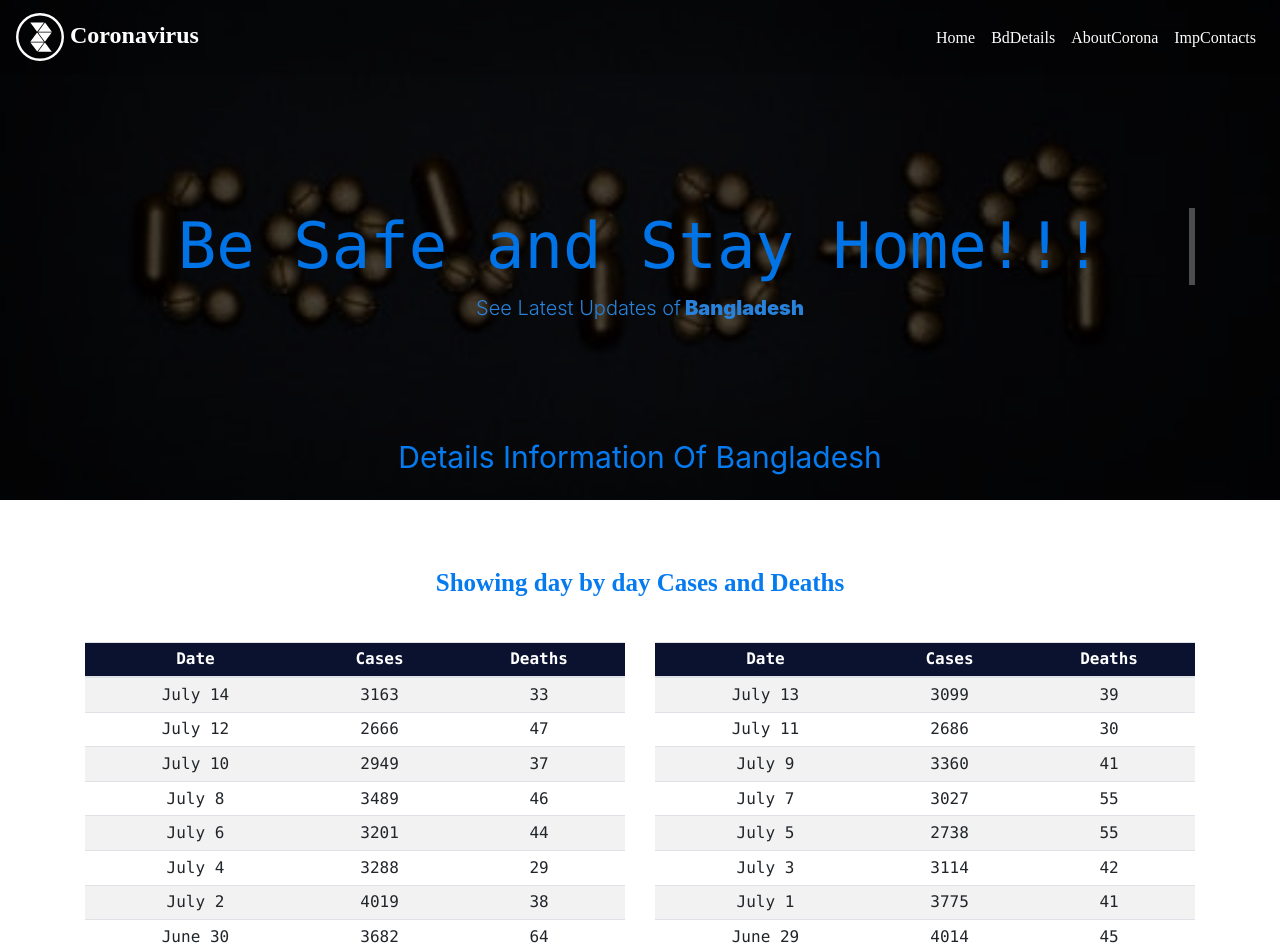
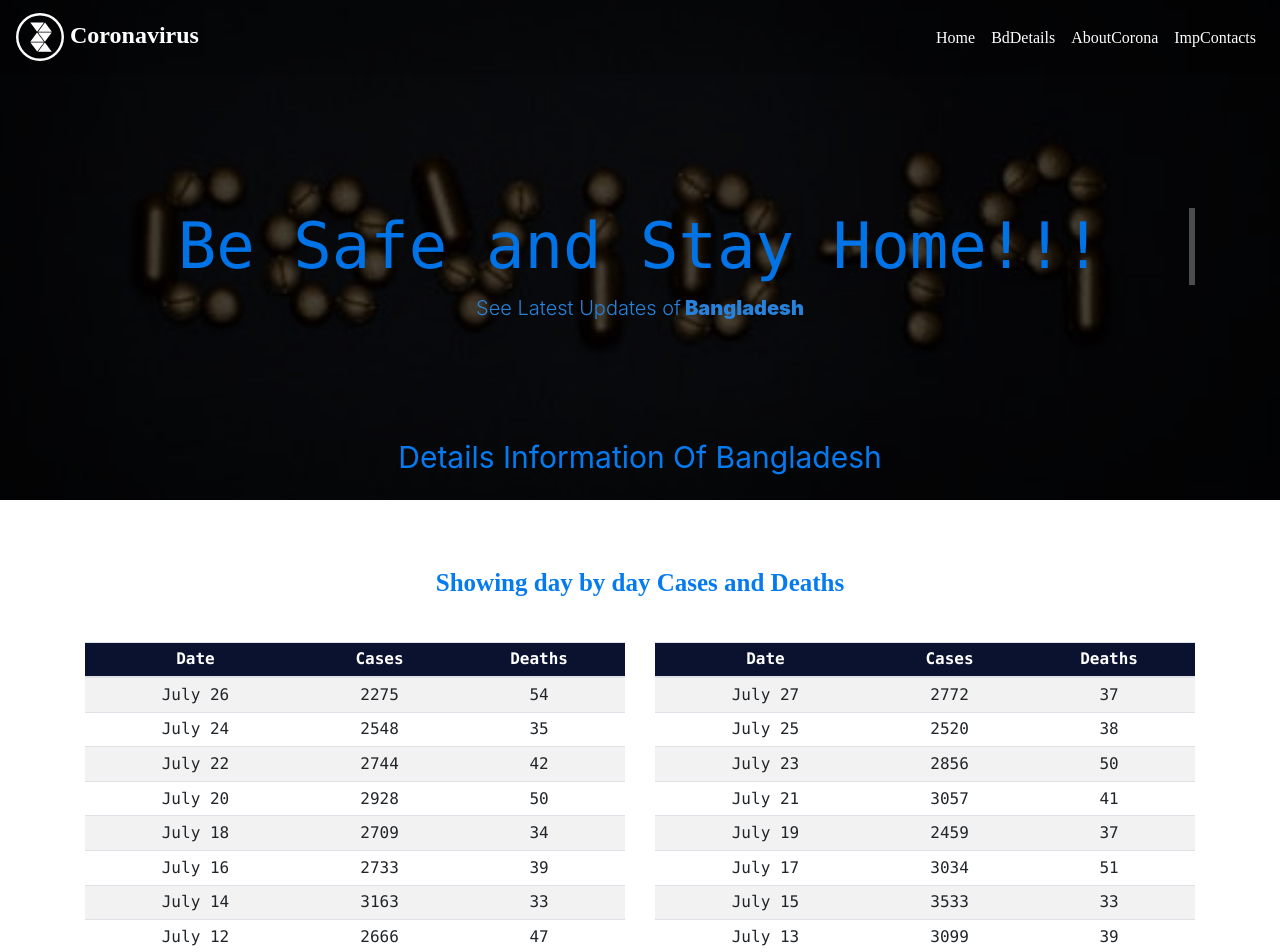
Before and after one commit to smdurjoy/covid, a React (Create React App) app: page /BdAllInfo in a window 1280 px wide. Shown: the top 952 px of the page. Built offline with nearby package versions, Linux system fonts and the light colour scheme; a web font is replaced by a local one.

Commit message:
update bd-details

```diff
--- a/src/components/BdAllInfo/BdAllInfo.js
+++ b/src/components/BdAllInfo/BdAllInfo.js
@@ -21,6 +21,71 @@ export default class BdAllInfo extends Component {
                                 </thead>
 
                                 <tbody>
+                                    <tr>
+                                        <td>July 27</td>
+                                        <td>2772</td>
+                                        <td>37</td>
+                                    </tr>
+                                    <tr>
+                                        <td>July 26</td>
+                                        <td>2275</td>
+                                        <td>54</td>
+                                    </tr>
+                                    <tr>
+                                        <td>July 25</td>
+                                        <td>2520</td>
+                                        <td>38</td>
+                                    </tr>
+                                    <tr>
+                                        <td>July 24</td>
+                                        <td>2548</td>
+                                        <td>35</td>
+                                    </tr>
+                                    <tr>
+                                        <td>July 23</td>
+                                        <td>2856</td>
+                                        <td>50</td>
+                                    </tr>
+                                    <tr>
+                                        <td>July 22</td>
+                                        <td>2744</td>
+                                        <td>42</td>
+                                    </tr>
+                                    <tr>
+                                        <td>July 21</td>
+                                        <td>3057</td>
+                                        <td>41</td>
+                                    </tr>
+                                    <tr>
+                                        <td>July 20</td>
+                                        <td>2928</td>
+                                        <td>50</td>
+                                    </tr>
+                                    <tr>
+                                        <td>July 19</td>
+                                        <td>2459</td>
+                                        <td>37</td>
+                                    </tr>
+                                    <tr>
+                                        <td>July 18</td>
+                                        <td>2709</td>
+                                        <td>34</td>
+                                    </tr>
+                                    <tr>
+                                        <td>July 17</td>
+                                        <td>3034</td>
+                                        <td>51</td>
+                                    </tr>
+                                    <tr>
+                                        <td>July 16</td>
+                                        <td>2733</td>
+                                        <td>39</td>
+                                    </tr>
+                                    <tr>
+                                        <td>July 15</td>
+                                        <td>3533</td>
+                                        <td>33</td>
+                                    </tr>
                                     <tr>
                                         <td>July 14</td>
                                         <td>3163</td>
@@ -651,6 +716,36 @@ export default class BdAllInfo extends Component {
 
                             <tbody>
                                 <tr>
+                                    <td>July 26</td>
+                                    <td>2275</td>
+                                    <td>54</td>
+                                </tr>
+                                <tr>
+                                    <td>July 24</td>
+                                    <td>2548</td>
+                                    <td>35</td>
+                                </tr>
+                                <tr>
+                                    <td>July 22</td>
+                                    <td>2744</td>
+                                    <td>42</td>
+                                </tr>
+                                <tr>
+                                    <td>July 20</td>
+                                    <td>2928</td>
+                                    <td>50</td>
+                                </tr>
+                                <tr>
+                                    <td>July 18</td>
+                                    <td>2709</td>
+                                    <td>34</td>
+                                </tr>
+                                <tr>
+                                    <td>July 16</td>
+                                    <td>2733</td>
+                                    <td>39</td>
+                                </tr>
+                                <tr>
                                     <td>July 14</td>
                                     <td>3163</td>
                                     <td>33</td>
@@ -972,6 +1067,41 @@ export default class BdAllInfo extends Component {
 
                                 <tbody>
                                     <tr>
+                                        <td>July 27</td>
+                                        <td>2772</td>
+                                        <td>37</td>
+                                    </tr>
+                                    <tr>
+                                        <td>July 25</td>
+                                        <td>2520</td>
+                                        <td>38</td>
+                                    </tr>
+                                    <tr>
+                                        <td>July 23</td>
+                                        <td>2856</td>
+                                        <td>50</td>
+                                    </tr>
+                                    <tr>
+                                        <td>July 21</td>
+                                        <td>3057</td>
+                                        <td>41</td>
+                                    </tr>
+                                    <tr>
+                                        <td>July 19</td>
+                                        <td>2459</td>
+                                        <td>37</td>
+                                    </tr>
+                                    <tr>
+                                        <td>July 17</td>
+                                        <td>3034</td>
+                                        <td>51</td>
+                                    </tr>
+                                    <tr>
+                                        <td>July 15</td>
+                                        <td>3533</td>
+                                        <td>33</td>
+                                    </tr>
+                                    <tr>
                                         <td>July 13</td>
                                         <td>3099</td>
                                         <td>39</td>
```
